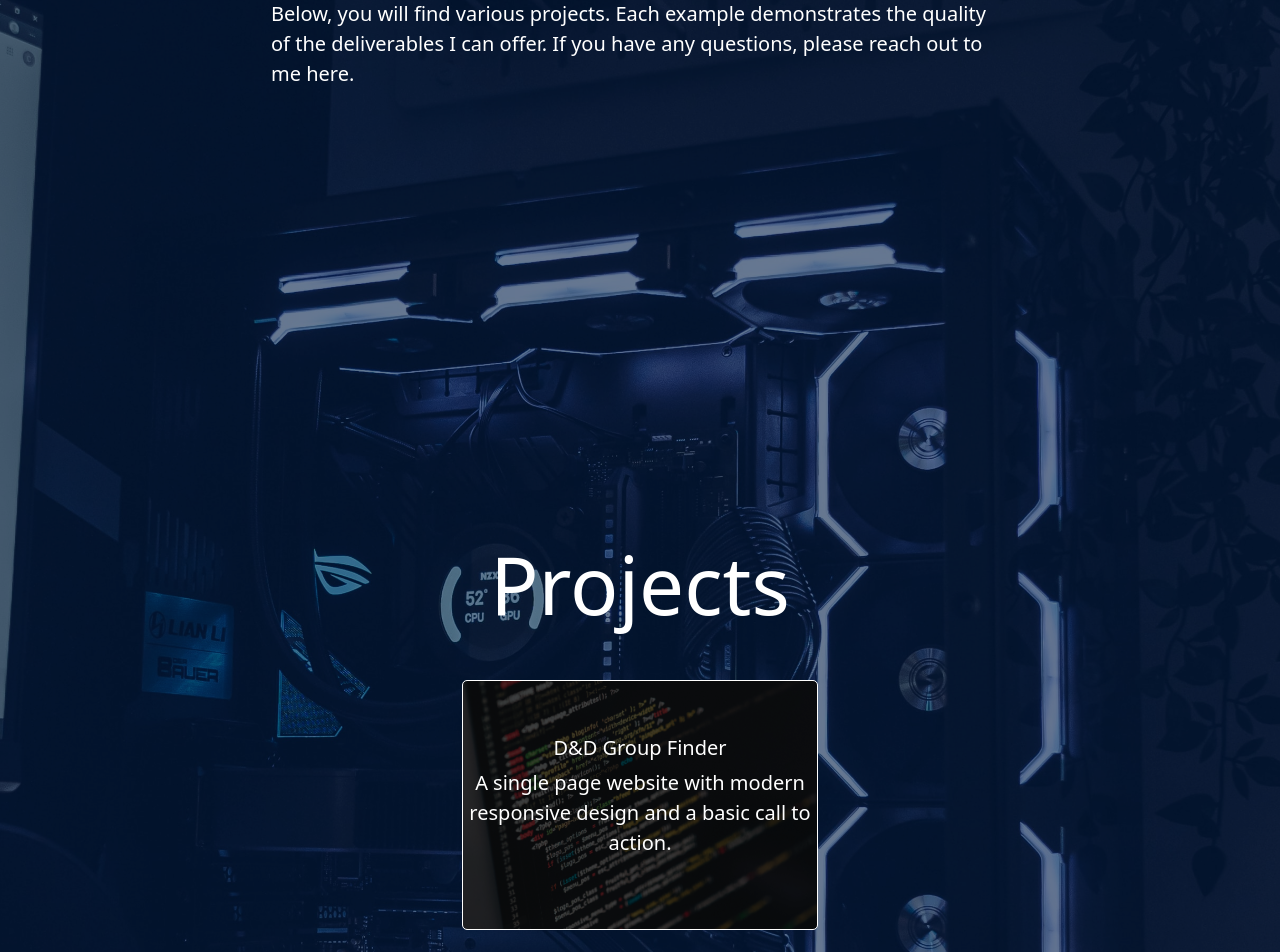
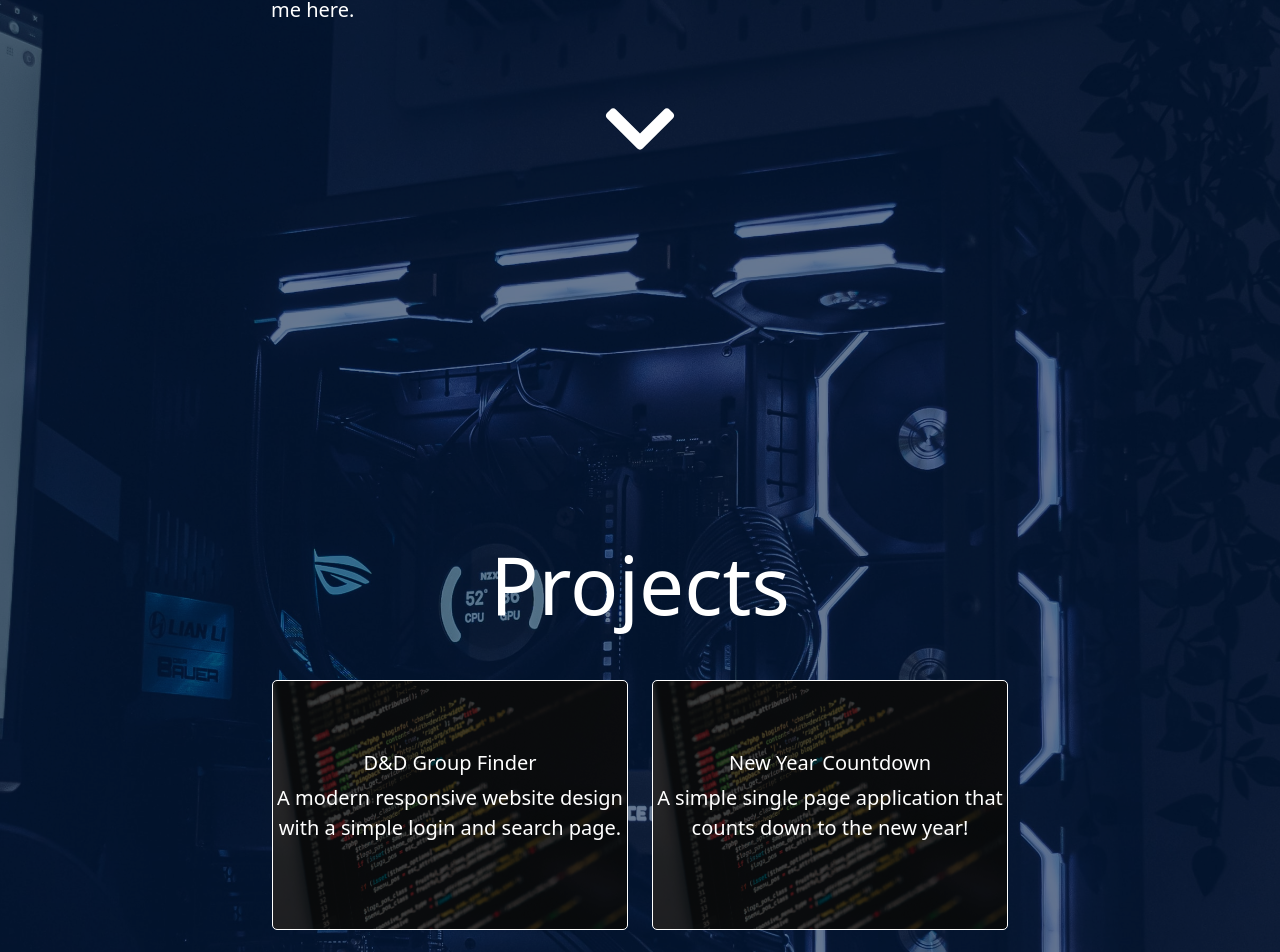
Before and after one commit to vodoris/portfolio, a React (Create React App) app: page / in a window 1280 px wide. Shown: the part 455-1407 px from the top of the page. Built offline with nearby package versions, Linux system fonts and the light colour scheme.

Commit message:
split everything into componenets, set up navigation and cta with react-scroll, and organized data

```diff
--- a/package.json
+++ b/package.json
@@ -3,6 +3,9 @@
   "version": "0.1.0",
   "private": true,
   "dependencies": {
+    "@fortawesome/fontawesome-svg-core": "^1.2.36",
+    "@fortawesome/free-solid-svg-icons": "^5.15.4",
+    "@fortawesome/react-fontawesome": "^0.1.15",
     "@testing-library/jest-dom": "^5.14.1",
     "@testing-library/react": "^11.2.7",
     "@testing-library/user-event": "^12.8.3",
@@ -10,6 +13,7 @@
     "react": "^17.0.2",
     "react-dom": "^17.0.2",
     "react-scripts": "4.0.3",
+    "react-scroll": "^1.8.3",
     "web-vitals": "^1.1.2"
   },
   "scripts": {
--- a/src/assets/main.css
+++ b/src/assets/main.css
@@ -13,19 +13,6 @@ body {
   padding-left: 15px;
   padding-right: 15px;
 }
-@media (min-width: 780px) {
-  .header-left {
-    float: left;
-  }
-  .header-right {
-    float: right;
-  }
-}
-@media (max-width: 768px) {
-  .projects-article, .contact-article {
-    height: 100% !important;
-  }
-}
 
 /* Header */
 .header-sticky {
@@ -38,6 +25,17 @@ body {
 }
 .nav-header .active {
   color: #fff;
+}
+
+/* Welcome */
+.welcome-cta {
+  margin-top:3rem;
+  -webkit-transition: margin 0.3s ease-in-out;
+}
+.welcome-cta:hover {
+  margin-top: 4rem;
+  -webkit-transition: margin 0.3s ease-in-out;
+  cursor: pointer;
 }
 
 /* Tiles */
@@ -53,8 +51,29 @@ body {
   -webkit-transition: all 0.3s ease-in-out;
   box-shadow: inset 0 0 0 1000px rgba(0,0,0, 0.7);
 }
-.tile:hover {
-  -webkit-transform: scale(1.1);
-  transform: scale(1.1);
-  -webkit-transition: all 0.3s ease-in-out;
+
+/* Desktop Only */
+@media (min-width: 780px) {
+  .header-left {
+    float: left;
+  }
+  .header-right {
+    float: right;
+  }
+  .tile:hover {
+    -webkit-transform: scale(1.1);
+    transform: scale(1.1);
+    -webkit-transition: all 0.3s ease-in-out;
+  }
 }
+
+/* Mobile Only */
+@media (max-width: 768px) {
+  .projects-article, .contact-article {
+    height: 100% !important;
+    padding-top: 7rem;
+  }
+  .welcome-cta {
+    margin-top:1rem;
+  }
+}
--- a/src/components/App.js
+++ b/src/components/App.js
@@ -1,63 +1,46 @@
 import React from 'react';
+import { Element } from 'react-scroll';
 import Header from './Header';
-import image from '../assets/images/ilya-pavlov-OqtafYT5kTw-unsplash.jpg';
+import WelcomeBlurb from './WelcomeBlurb';
+import ProjectList from './ProjectList';
+import ContactInfo from './ContactInfo';
 
 const App = () => {
+  const articlesData = [
+    {
+      id: 1,
+      title: 'Welcome',
+      component: <WelcomeBlurb />
+    },
+    {
+      id: 2,
+      title: 'Projects',
+      component: <ProjectList />
+    },
+    {
+      id: 3,
+      title: 'Contact',
+      component: <ContactInfo />
+    }
+  ];
+
+  const articles = articlesData.map(article => {
+    return (
+      <Element key={article.id} name={article.title.toLowerCase()} className="element">
+        {article.component}
+      </Element>
+    );
+  })
+
   return (
     <div className="bg-overlay">
-      <Header />
+      <Header links={articlesData} />
       <div className="d-flex h-100 mx-auto flex-column">
-
         <main>
           <section>
-            <article className="welcome-article d-flex vh-100 mx-auto">
-              <div className="justify-content-center align-self-center">
-
-                <h1 className="display-1">I'm Matt.</h1>
-                <p className="lead">A proficient Software Developer from
-                  Birmingham, AL with years of experience in modern day web development methodologies and
-                  frameworks.</p>
-                <hr className="my-4" />
-                <p className="lead">
-                  Below, you will find various projects. Each example demonstrates the quality of the deliverables I can offer.
-                  If you have any questions, please reach out to me here.
-                </p>
-
-              </div>
-            </article>
-            <article className="projects-article d-flex vh-100 mx-auto">
-              <div className="justify-content-center align-self-center w-100">
-
-                <h1 className="display-1 text-center mb-5">Projects</h1>
-                <div className="container">
-                  <div className="row justify-content-md-center">
-
-                    <div className="col-xs-12 col-md-4">
-                      <div className="tile d-flex mx-auto" style={{ backgroundImage: `url(${image})` }}>
-                        <div className="tile-content w-100 py-3 justify-content-center align-self-center text-center">
-                          <h5 className="tile-title">D&amp;D Group Finder</h5>
-                          <div className="tile-body">
-                            <p className="lead">A single page website with modern responsive design and a basic call to action.</p>
-                          </div>
-                        </div>
-                      </div>
-                    </div>
-
-                  </div>
-                </div>
-              </div>
-            </article>
-            <article className="contact-article d-flex vh-100 mx-auto">
-              <div className="justify-content-center align-self-center w-100">
-
-                <h1 className="display-1 text-center mb-5">Contact</h1>
-
-
-              </div>
-            </article>
+            {articles}
           </section>
         </main>
-
       </div>
     </div>
   );
--- /dev/null
+++ b/src/components/ContactInfo.js
@@ -0,0 +1,16 @@
+import React from 'react';
+
+const ContactInfo = () => {
+  return (
+    <article className="contact-article d-flex vh-100 mx-auto">
+      <div className="justify-content-center align-self-center w-100">
+
+        <h1 className="display-1 text-center mb-5">Contact</h1>
+
+
+      </div>
+    </article>
+  );
+};
+
+export default ContactInfo;
--- a/src/components/Header.js
+++ b/src/components/Header.js
@@ -1,14 +1,28 @@
 import React from 'react';
+import { Link } from 'react-scroll';
 
-const Header = () => {
+const Header = ({ links }) => {
+  const navLinks = links.map(link => {
+    return (
+      <Link
+        key={link.id}
+        activeClass="active"
+        className={`${link.title.toLowerCase()} nav-link`}
+        to={link.title.toLowerCase()}
+        spy={true}
+        smooth={true}
+        duration={500}
+      >
+        {link.title}
+      </Link>
+    );
+  })
   return (
     <header className="header-sticky w-100 text-center py-2 text-center">
       <div className="nav-header mx-auto">
         <h3 className="header-left">Matt Gilbert</h3>
         <nav className="header-right nav justify-content-center">
-          <a className="nav-link active" href="#">Welcome</a>
-          <a className="nav-link" href="#">Projects</a>
-          <a className="nav-link" href="#">Contact</a>
+          {navLinks}
         </nav>
       </div>
     </header>
--- /dev/null
+++ b/src/components/ProjectCard.js
@@ -0,0 +1,18 @@
+import React from 'react';
+
+const ProjectCard = ({ project: { image, title, description } }) => {
+  return (
+    <div className="col-xs-12 col-md-4">
+      <div className="tile d-flex mx-auto" style={{ backgroundImage: `url(${image})` }}>
+        <div className="tile-content w-100 py-3 justify-content-center align-self-center text-center">
+          <h5 className="tile-title">{title}</h5>
+          <div className="tile-body">
+            <p className="lead">{description}</p>
+          </div>
+        </div>
+      </div>
+    </div>
+  );
+};
+
+export default ProjectCard;
--- /dev/null
+++ b/src/components/ProjectList.js
@@ -0,0 +1,26 @@
+import React from 'react';
+import ProjectData from '../utils/projects';
+import ProjectCard from './ProjectCard';
+
+const ProjectList = () => {
+  const projects = ProjectData.map(project => {
+    return <ProjectCard key={project.id} project={project} />
+  })
+
+  return (
+    <article className="projects-article d-flex vh-100 mx-auto">
+      <div className="justify-content-center align-self-center w-100">
+        <h1 className="display-1 text-center mb-5">Projects</h1>
+        <div className="container">
+          <div className="row justify-content-md-center">
+
+            {projects}
+
+          </div>
+        </div>
+      </div>
+    </article>
+  );
+};
+
+export default ProjectList;
--- /dev/null
+++ b/src/components/WelcomeBlurb.js
@@ -0,0 +1,45 @@
+import React from 'react';
+import { Link } from 'react-scroll';
+import { FontAwesomeIcon } from '@fortawesome/react-fontawesome'
+import { faChevronDown } from '@fortawesome/free-solid-svg-icons'
+
+const WelcomeBlurb = () => {
+  return (
+    <article className="welcome-article d-flex vh-100 mx-auto">
+      <div className="justify-content-center align-self-center">
+
+        <h1 className="display-1">I'm Matt.</h1>
+        <p className="lead">A proficient Software Developer from
+          Birmingham, AL with years of experience in modern day web development methodologies and
+          frameworks.</p>
+        <hr className="my-4" />
+        <p className="lead">
+          Below, you will find various projects. Each example demonstrates the quality of the deliverables I can offer.
+          If you have any questions, please reach out to me here.
+        </p>
+        <div className="text-center">
+          <Link
+            activeClass="active"
+            className={`projects`}
+            to="projects"
+            spy={true}
+            smooth={true}
+            duration={500}
+          >
+            <FontAwesomeIcon
+              key={`faArrow`}
+              icon={faChevronDown}
+              className="welcome-cta"
+              color="white"
+              size="5x"
+            />
+          </Link>
+
+        </div>
+
+      </div>
+    </article>
+  );
+};
+
+export default WelcomeBlurb;
--- /dev/null
+++ b/src/utils/projects.js
@@ -0,0 +1,18 @@
+import image from '../assets/images/ilya-pavlov-OqtafYT5kTw-unsplash.jpg';
+
+const projectsData = [
+  {
+    id: 1,
+    title: 'D&D Group Finder',
+    description: 'A modern responsive website design with a simple login and search page.',
+    image: image
+  },
+  {
+    id: 2,
+    title: 'New Year Countdown',
+    description: 'A simple single page application that counts down to the new year!',
+    image: image
+  }
+];
+
+export default projectsData;
```
Also changed, not shown: 1 other file (tests, documents, lock files or other folders).
